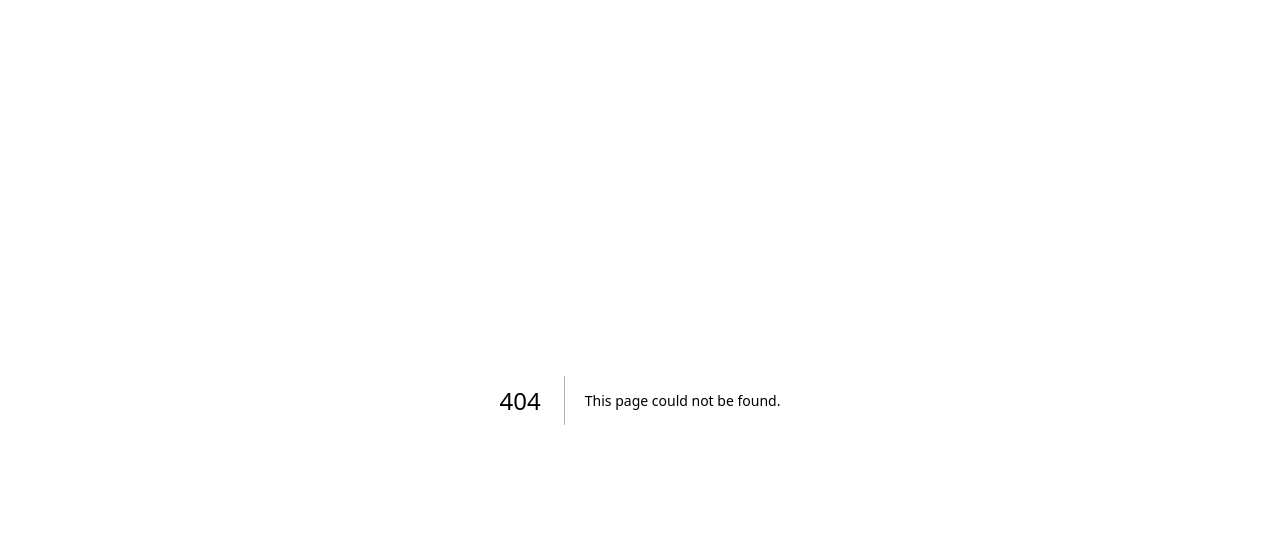
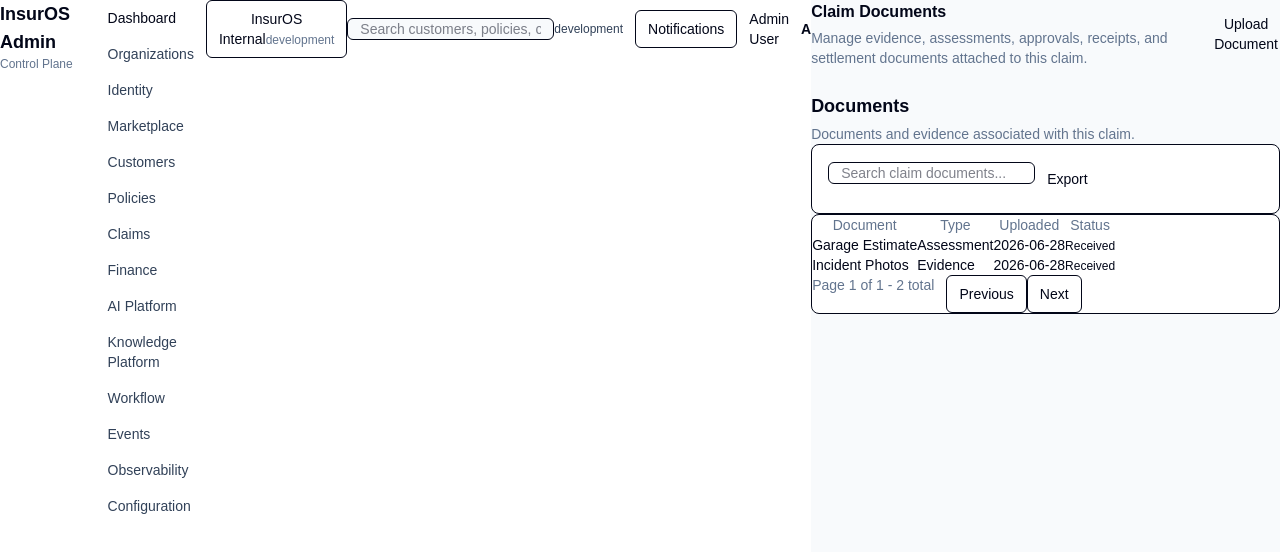
Before and after one commit to Bucrepinfo-lab/InsurOS, a Next.js app in the folder apps/admin/: page /dashboard/claims/1/documents in a window 1280 px wide. Before the commit this address had no page. Shown: the top 552 px of the page. Built offline with nearby package versions, Linux system fonts and the light colour scheme; no server answers.

Commit message:
chore(admin): clean dashboard route structure

```diff
--- /dev/null
+++ b/apps/admin/src/app/dashboard/claims/[claimId]/documents/page.tsx
@@ -0,0 +1,62 @@
+import {
+  Badge,
+  Button,
+  DomainEntityList,
+  DomainModulePage,
+  type DataTableColumn
+} from '@insuros/ui';
+
+type ClaimDocumentRow = {
+  name: string;
+  type: string;
+  status: string;
+  uploadedAt: string;
+};
+
+const documents: ClaimDocumentRow[] = [
+  {
+    name: 'Garage Estimate',
+    type: 'Assessment',
+    status: 'Received',
+    uploadedAt: '2026-06-28'
+  },
+  {
+    name: 'Incident Photos',
+    type: 'Evidence',
+    status: 'Received',
+    uploadedAt: '2026-06-28'
+  }
+];
+
+const columns: DataTableColumn<ClaimDocumentRow>[] = [
+  { key: 'name', header: 'Document' },
+  { key: 'type', header: 'Type' },
+  { key: 'uploadedAt', header: 'Uploaded' },
+  {
+    key: 'status',
+    header: 'Status',
+    render: (row) => <Badge tone='success'>{row.status}</Badge>
+  }
+];
+
+export default function ClaimDocumentsPage() {
+  return (
+    <DomainModulePage
+      title='Claim Documents'
+      description='Manage evidence, assessments, approvals, receipts, and settlement documents attached to this claim.'
+      actions={<Button>Upload Document</Button>}
+    >
+      <DomainEntityList
+        title='Documents'
+        description='Documents and evidence associated with this claim.'
+        searchPlaceholder='Search claim documents...'
+        columns={columns}
+        data={documents}
+        emptyTitle='No documents'
+        emptyDescription='Upload the first document for this claim.'
+        emptyAction={<Button>Upload Document</Button>}
+        actions={<Button variant='secondary'>Export</Button>}
+      />
+    </DomainModulePage>
+  );
+}
```
Also changed, not shown: apps/admin/src/app/dashboard/policies/[policyId]/holder/page.tsx (renamed from apps/admin/src/app/dashboard/customers/[customerId]/policies/[policyId]/page.tsx/holder/page.tsx).
